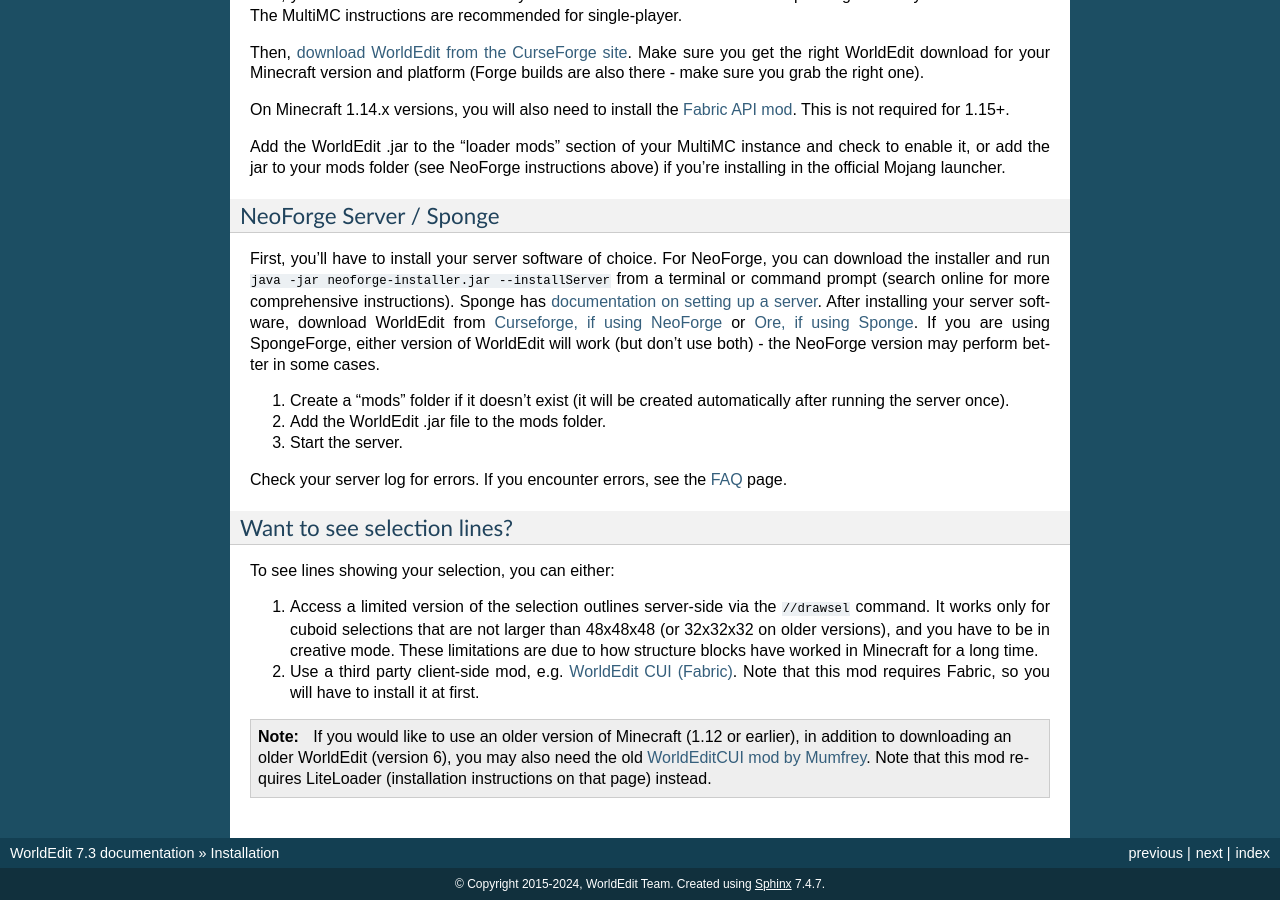
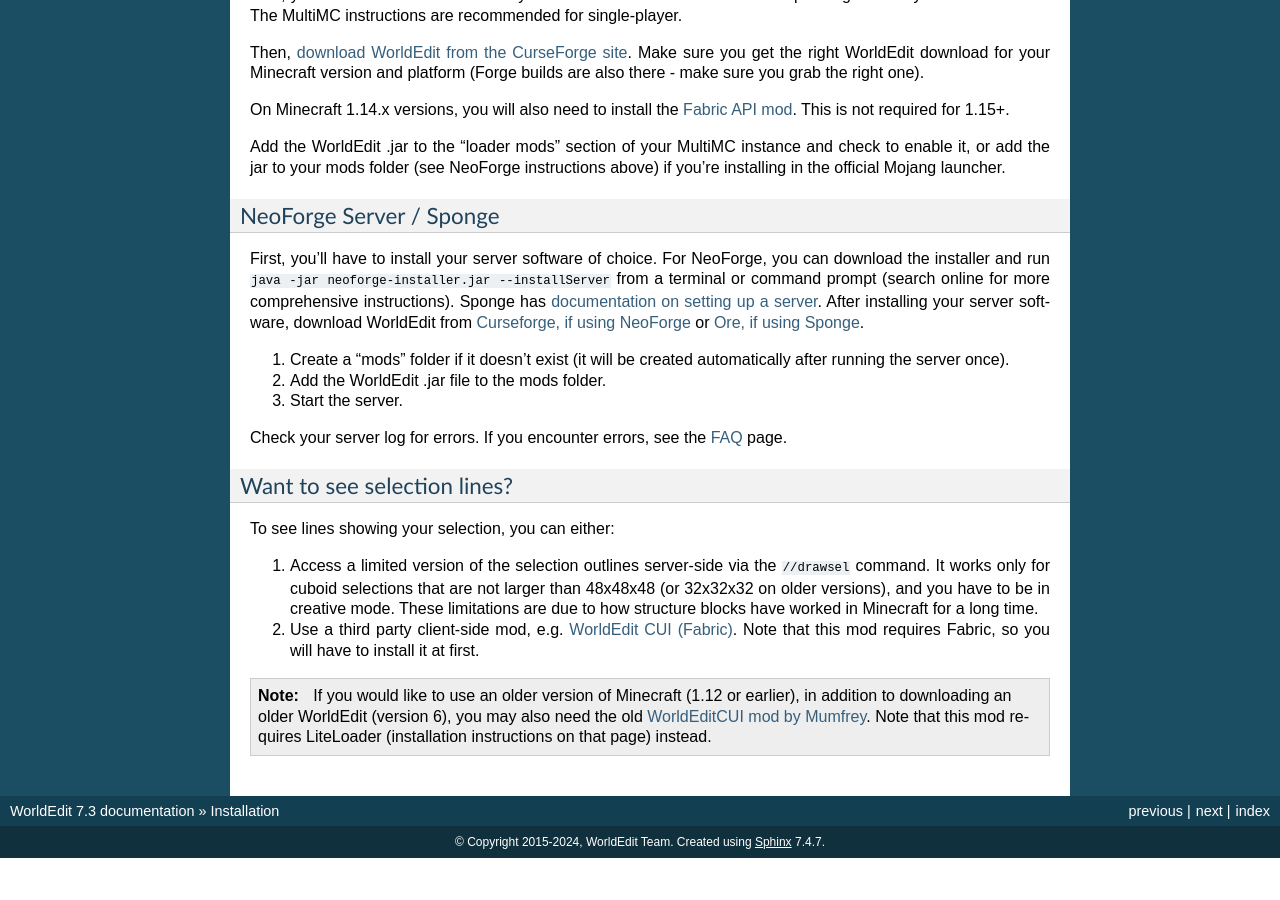
Before and after one commit to EngineHub/WorldEditDocs, a Sphinx documentation site: the page built from source/install.rst, in a window 1280 px wide and 900 px high, scrolled down 1722 px. Built offline with Sphinx 7.4.7, drawn with Linux system fonts in a browser that asks for light colours; after the commit the page ends 2580 px from its top, so only the background shows below that.

Commit message:
Remove SpongeForge notice

```diff
--- a/source/install.rst
+++ b/source/install.rst
@@ -71,7 +71,7 @@
 NeoForge Server / Sponge
 ~~~~~~~~~~~~~~~~~~~~~
 
-First, you'll have to install your server software of choice. For NeoForge, you can download the installer and run ``java -jar neoforge-installer.jar --installServer`` from a terminal or command prompt (search online for more comprehensive instructions). Sponge has `documentation on setting up a server <https://docs.spongepowered.org/stable/en/server/quickstart.html>`_. After installing your server software, download WorldEdit from `Curseforge, if using NeoForge <https://www.curseforge.com/minecraft/mc-mods/worldedit/files>`_ or `Ore, if using Sponge <https://ore.spongepowered.org/EngineHub/WorldEdit>`_. If you are using SpongeForge, either version of WorldEdit will work (but don't use both) - the NeoForge version may perform better in some cases.
+First, you'll have to install your server software of choice. For NeoForge, you can download the installer and run ``java -jar neoforge-installer.jar --installServer`` from a terminal or command prompt (search online for more comprehensive instructions). Sponge has `documentation on setting up a server <https://docs.spongepowered.org/stable/en/server/quickstart.html>`_. After installing your server software, download WorldEdit from `Curseforge, if using NeoForge <https://www.curseforge.com/minecraft/mc-mods/worldedit/files>`_ or `Ore, if using Sponge <https://ore.spongepowered.org/EngineHub/WorldEdit>`_.
 
 1. Create a "mods" folder if it doesn't exist (it will be created automatically after running the server once).
 2. Add the WorldEdit .jar file to the mods folder.
```
